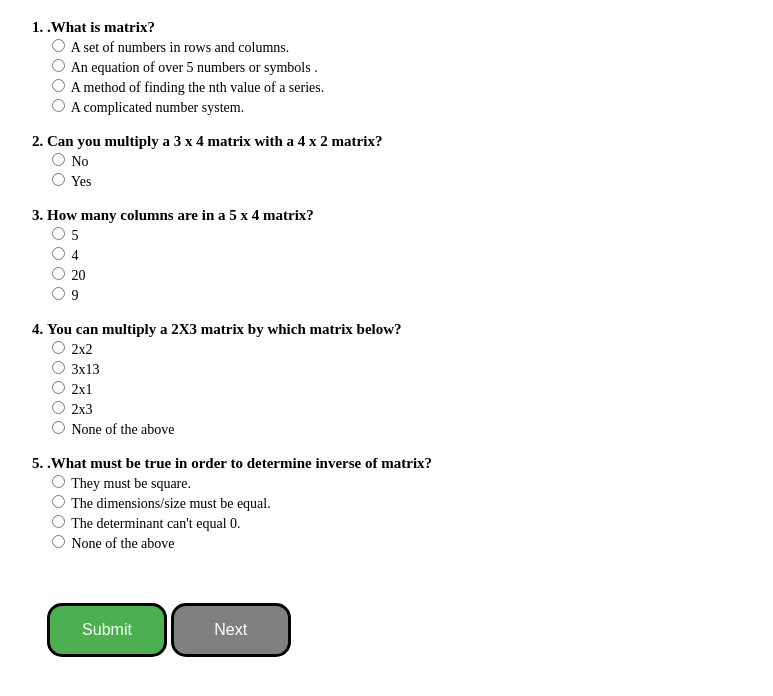
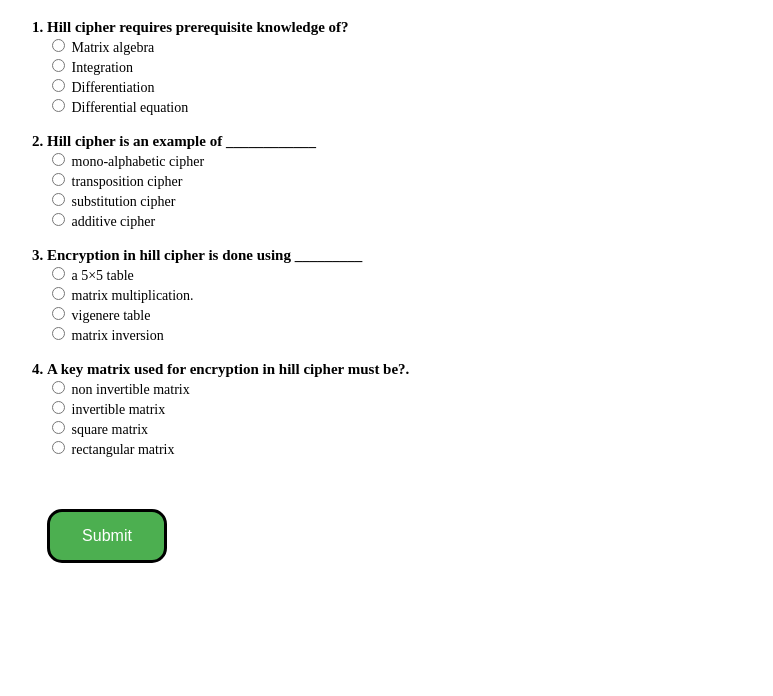
Before and after one commit to Parassingh-90/eb02-vcode-CNS-Hill-cipher, a plain HTML site: page experiment/simulation/index.html in a window 1280 px wide. Shown: the part 138-834 px from the top of the page, without its empty margins (1-774 px from the left). After the commit the page ends 800 px from the top, so only its background shows below. Drawn offline with Linux system fonts and the light colour scheme; files whose address does not match are found by name.

Commit message:
Update index.html

```diff
--- a/experiment/simulation/index.html
+++ b/experiment/simulation/index.html
@@ -287,87 +287,6 @@
 			</div>
 		</div>
     </div>
-	<div name="quizdiv" id="quizdiv">
-	<h1 style="text-align:center;">Attempt Task</h1>
-
-	<ol style="font-size:15px;font-weight:bold;">
-		<li>.What is matrix?<br>
-		<div style="font-weight:normal;font-size:14px">
-			<input type="radio" id="op11" name="q1" value="op11">
-			<label id="lop11">A set of numbers in rows and columns.</label><br>
-			<input type="radio" id="op12" name="q1" value="op12">
-			<label id="lop12">An equation of over 5 numbers or symbols .</label><br>
-			<input type="radio" id="op13" name="q1" value="op13">
-			<label  id="lop13">A method of finding the nth value of a series.</label><br>
-			<input type="radio" id="op14" name="q1" value="op14">
-			<label  id="lop14">A complicated number system.</label><br>
-		</div>
-		</li>
-		<br>
-
-		<li>Can you multiply a 3 x 4 matrix with a 4 x 2 matrix?<br>
-		<div style="font-weight:normal;font-size:14px">
-			<input type="radio" id="op21" name="q2" value="op21">
-			<label  id="lop21">No</label><br>
-			<input type="radio" id="op22" name="q2" value="op22">
-			<label id="lop22">Yes</label><br>
-		</div>
-		</li>
-		<br>
-
-		<li>How many columns are in a 5 x 4 matrix?<br>
-		<div style="font-weight:normal;font-size:14px">
-			<input type="radio" id="op31" name="q3" value="op31">
-			<label id="lop31">5</label><br>
-			<input type="radio" id="op32" name="q3" value="op32">
-			<label id="lop32">4</label><br>
-			<input type="radio" id="op33" name="q3" value="op33">
-			<label id="lop33">20</label><br>
-			<input type="radio" id="op34" name="q3" value="op34">
-			<label id="lop34">9</label><br>
-		</div>
-		</li>
-		<br>
-
-		<li>You can multiply a 2X3 matrix by which matrix below?<br>
-		<div style="font-weight:normal;font-size:14px">
-			<input type="radio" id="op41" name="q4" value="op41">
-			<label id="lop41">2x2</label><br>
-			<input type="radio" id="op42" name="q4" value="op42">
-			<label id="lop42">3x13</label><br>
-			<input type="radio" id="op43" name="q4" value="op43">
-			<label id="lop43">2x1</label><br>
-			<input type="radio" id="op44" name="q4" value="op44">
-			<label id="lop44">2x3</label><br>
-			<input type="radio" id="op45" name="q4" value="op45">
-			<label id="lop45">None of the above</label><br>
-		</div>
-		</li>
-		<br>
-
-		<li>.What must be true in order to determine inverse of matrix?<br>
-		<div style="font-weight:normal;font-size:14px">
-			<input type="radio" id="op51" name="q5" value="op51">
-			<label id="lop51">They must be square.</label><br>
-			<input type="radio" id="op52" name="q5" value="op52">
-			<label id="lop52">The dimensions/size must be equal.</label><br>
-			<input type="radio" id="op53" name="q5" value="op53">
-			<label id="lop53">The determinant can't equal 0.</label><br>
-			<input type="radio" id="op54" name="q5" value="op54">
-			<label id="lop54">None of the above</label><br>
-		</div>
-		</li>
-		<br>
-		<span id="score"></span>
-		<br><br>
-		<input type="button" name="quizsubmit" id="quizsubmit" value="Submit" onclick="viewresult()">
-		<input type="button" name="quizsubmit" id="quizsubmit1" value="Next" onclick="viewresult1()">
-		<br><br>
-
-
-	</ol>
-	<br>
-	</div>
 	<div  id="Dis1">
 	<h1 style="text-align:center;">Attempt Task</h1>
 
```
